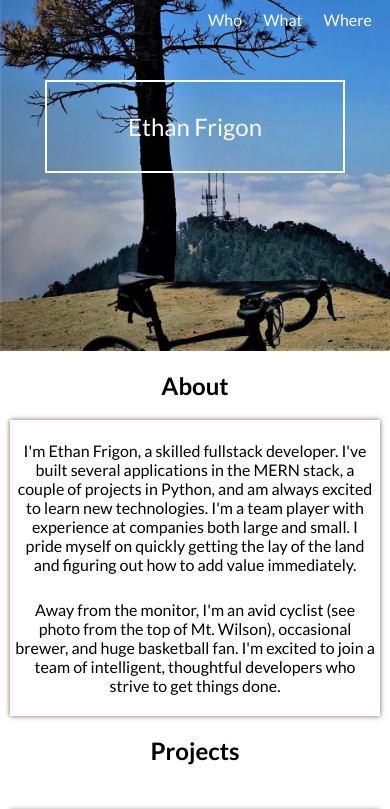
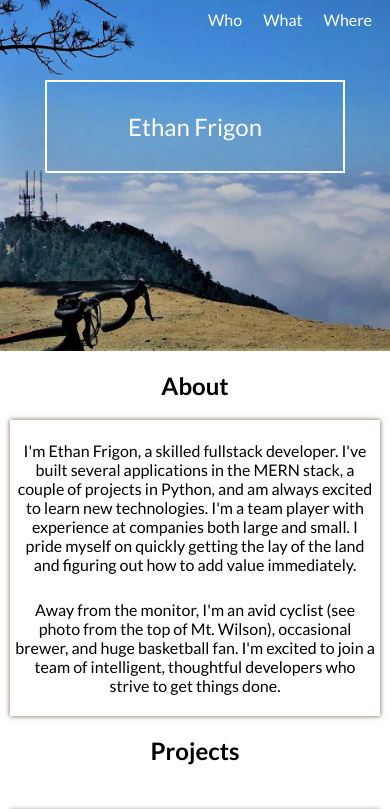
Before and after one commit to ethanfrigon/portfolio, a plain HTML site: page index.html in a window 390 px wide. Shown: the top 809 px of the page. Drawn offline with nearby package versions, Linux system fonts and the light colour scheme.

Commit message:
added fixed bg image

```diff
--- a/styles/main.css
+++ b/styles/main.css
@@ -9,11 +9,13 @@ html, body {
 
 .introduction{
   background-image: url('../images/mt-wilson-background.jpg');
+  background-attachment: fixed;
   background-repeat: no-repeat;
+  background-size: cover;
+  background-position: center;
   overflow: hidden;
   width: 100%;
   height: 60vw;
-  background-size: cover;
   margin: 0 auto
 }
 
@@ -183,10 +185,11 @@ li {
 }
 
 
-@media screen and (max-width: 479px) {
+@media screen and (max-width: 569px) {
 
   .introduction {
     height: 90vw;
+    background-attachment: scroll;
   }
 
   .introduction-name {
```
